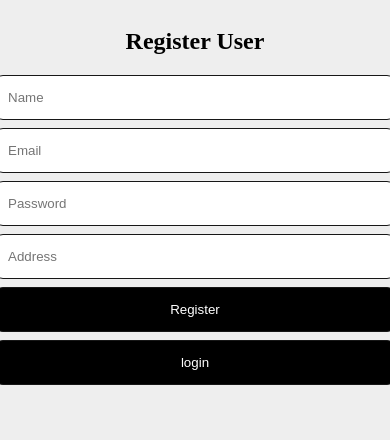
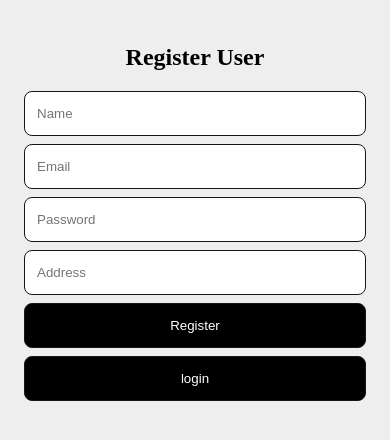
Before and after one commit to Aryan3522/Auth-Application, a website: page views/register.html in a window 390 px wide. Drawn offline with Linux system fonts and the light colour scheme.

Commit message:
feat: responsiveness

```diff
--- a/views/register.html
+++ b/views/register.html
@@ -5,6 +5,7 @@
     <style>
       body {
         background-color: #eee;
+        padding: 16px;
       }
       .container {
         display: flex;
@@ -12,12 +13,14 @@
         justify-content: center;
         align-items: center;
         width: 100%;
+        max-width: 440px;
+        margin: 0 auto;
       }
       form {
         display: flex;
         flex-direction: column;
         gap: 8px;
-        width: 400px;
+        width: min(400px, 100%);
       }
       input,
       button {
@@ -35,7 +38,7 @@
         font-size: 14px;
       }
       #login {
-        width: 400px;
+        width: min(400px, 100%);
         margin-top: 8px;
       }
       /* SNACKBAR */
```
Also changed, not shown: views/home.html (+6 -4 lines), views/login.html (+5 -2 lines).
